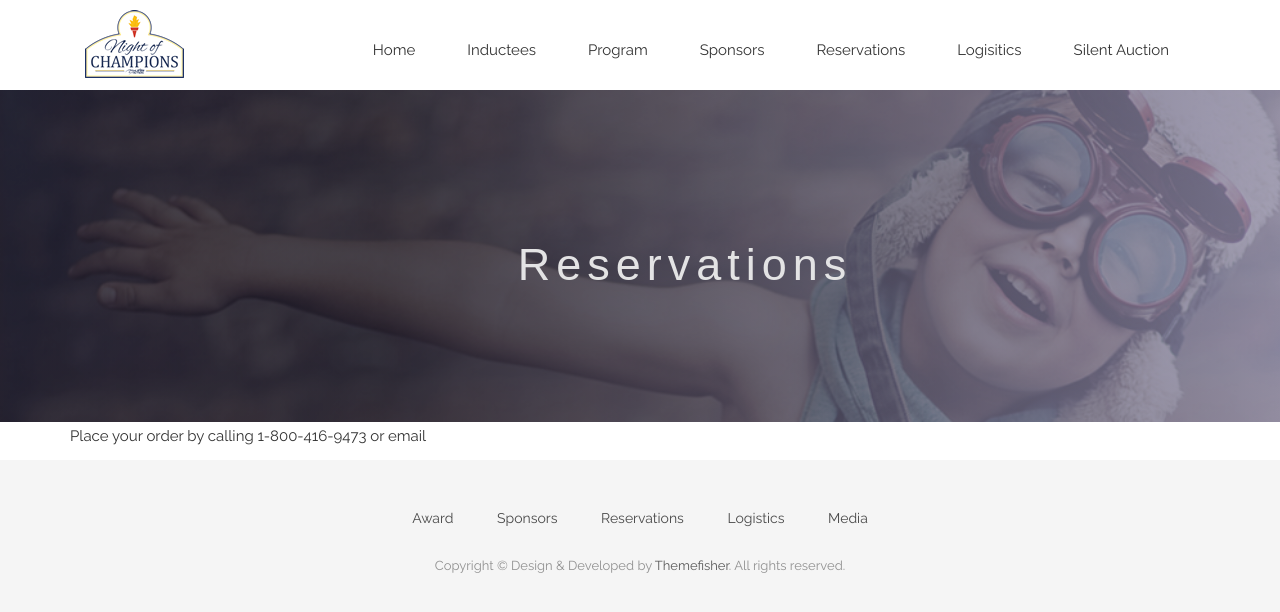
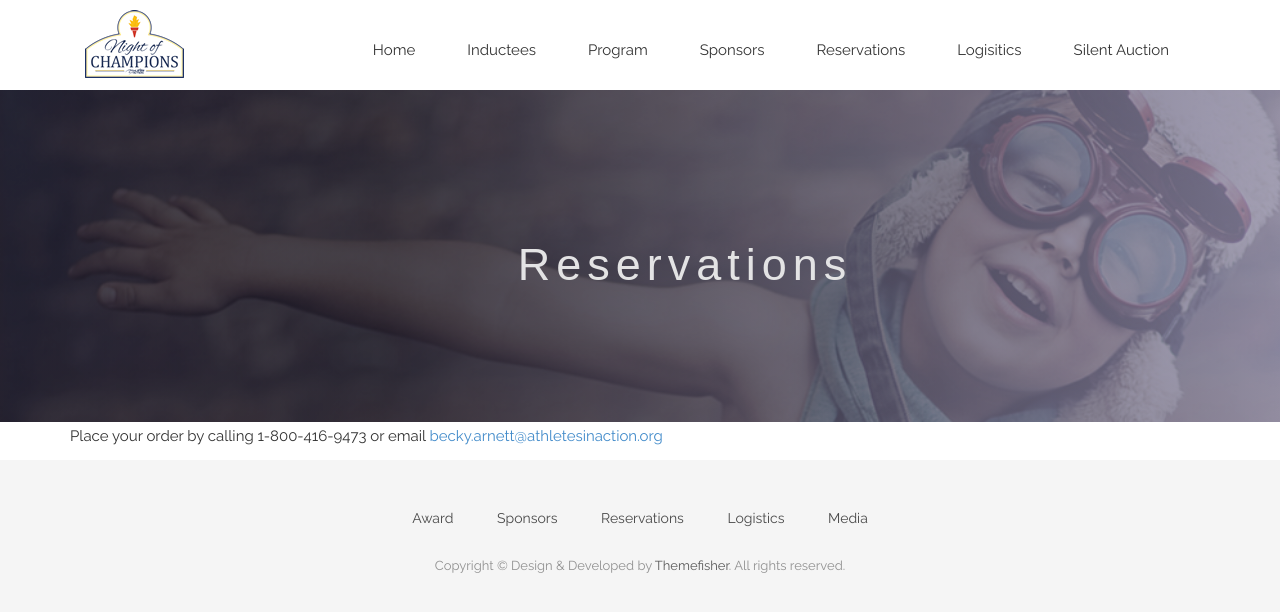
Before and after one commit to CruGlobal/NightofChampions, a Jekyll site: the page built from reservations.markdown, in a window 1280 px wide. Shown: the top 612 px of the page. Built offline with Jekyll 4.4.1, drawn with Linux system fonts in a browser that asks for light colours; nearby versions of some CDN libraries; some web fonts are replaced.

Commit message:
Updated Reservations

```diff
--- a/reservations.markdown
+++ b/reservations.markdown
@@ -5,4 +5,4 @@
 ---
 
 <div>
-<p>Place your order by calling 1-800-416-9473 or email<a href="mailto:becky.arnett@athletesinaction.org"></a></p>
+<p>Place your order by calling 1-800-416-9473 or email<a href="mailto:becky.arnett@athletesinaction.org"> becky.arnett@athletesinaction.org</a></p>
```
